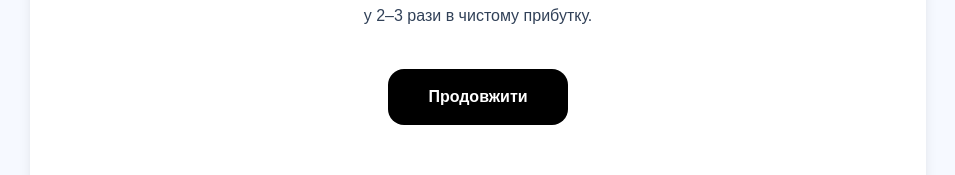
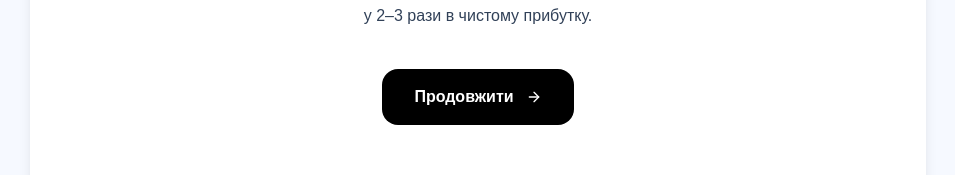
Before and after one commit to TehKnb/old_quiz, a Next.js app: page / in a window 1280 px wide. Both pictures are taken after a click on the button "Так, добре орієнтуюсь у маркетингу". Shown: the part 302-477 px from the top of the page, without its empty margins (162-1117 px from the left). Built offline with nearby package versions, Linux system fonts and the light colour scheme.

Commit message:
4 change 23/01 22.56

```diff
--- /dev/null
+++ b/app/PrimaryButton.tsx
@@ -0,0 +1,36 @@
+'use client';
+
+import { ArrowRight } from 'lucide-react';
+
+type Props = {
+  onClick: () => void;
+  disabled?: boolean;
+  children?: React.ReactNode;
+};
+
+export function PrimaryButton({
+  onClick,
+  disabled,
+  children = 'Далі',
+}: Props) {
+  return (
+    <button
+      onClick={onClick}
+      disabled={disabled}
+      className="
+        inline-flex items-center gap-3
+        px-8 py-4
+        rounded-2xl
+        bg-black
+        text-white
+        font-semibold
+        disabled:opacity-40
+        hover:bg-slate-800
+        transition
+      "
+    >
+      {children}
+      <ArrowRight className="w-4 h-4" />
+    </button>
+  );
+}
--- a/app/views.tsx
+++ b/app/views.tsx
@@ -1,6 +1,7 @@
 import { ArrowRight, CheckCircle2, BrainCircuit, Play } from 'lucide-react';
 import { questions, videoDatabase } from './data';
 import type { InfoScreenConfig } from './data';
+import { PrimaryButton } from './PrimaryButton';
 
 // --- Екран 1: Привітання ---
 export const IntroView = ({ onStart }: { onStart: () => void }) => (
@@ -223,12 +224,9 @@ export function InfoView({
 
         {/* BUTTON */}
         <div className="mt-10 flex justify-center">
-          <button
-            onClick={onNext}
-            className="px-10 py-4 rounded-2xl bg-black text-white font-semibold hover:bg-slate-800 transition"
-          >
+          <PrimaryButton onClick={onNext}>
             {info.buttonText ?? 'Далі'}
-          </button>
+          </PrimaryButton>
         </div>
       </div>
     </div>
```
